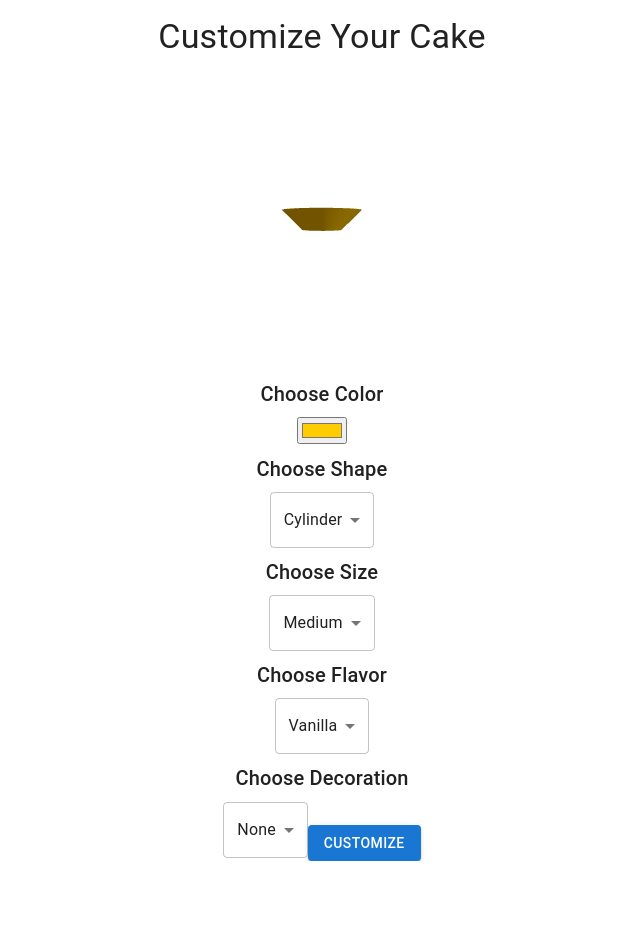
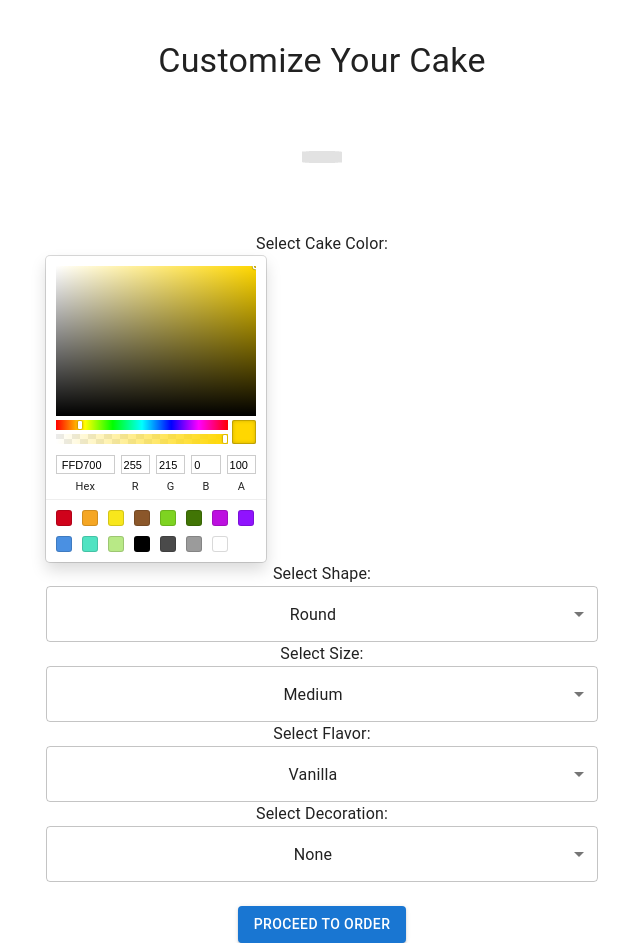
Before and after one commit to vikikukic99/Cake-Customizer-React, a Next.js app: page /customize in a window 1280 px wide. Shown: the whole page, without its empty margins (318-958 px from the left). Before the commit the page ends 861 px from the top, so only its background shows below. Built offline with nearby package versions, Linux system fonts and the light colour scheme.

Commit message:
Added ESLint, Prettier, and CI setup

```diff
--- a/src/app/customize/page.tsx
+++ b/src/app/customize/page.tsx
@@ -1,81 +1,89 @@
-'use client';
+"use client";
+import { useState, useEffect } from "react";
+import { useRouter } from "next/navigation";
+import { Container, Button, Typography, MenuItem, Select } from "@mui/material";
+import { SketchPicker } from "react-color";
+import dynamic from "next/dynamic";
 
-import { useRouter } from 'next/navigation';
-import { Canvas } from '@react-three/fiber';
-import { OrbitControls } from '@react-three/drei';
-import CakeModel from '@/components/CakeModel';
-import { useState } from 'react';
-import { Container, Typography, Select, MenuItem, Button } from '@mui/material';
+// Lazy load 3D model to prevent SSR issues
+const CakeModel = dynamic(() => import("@/components/CakeModel"), { ssr: false });
 
-export default function Customize() {
-  const [color, setColor] = useState('#ffcc00');
-  const [shape, setShape] = useState('cylinder');
-  const [size, setSize] = useState('medium');
-  const [flavor, setFlavor] = useState('vanilla');
-  const [decoration, setDecoration] = useState('none');
+const shapes = ["Round", "Square", "Heart"];
+const sizes = ["Small", "Medium", "Large"];
+const flavors = ["Vanilla", "Chocolate", "Strawberry"];
+const decorations = ["None", "Fruits", "Candles", "Sprinkles"];
+
+export default function CustomizePage() {
     const router = useRouter();
 
-  const handleCustomize = () => {
-    const query = new URLSearchParams({
-      color,
-      shape,
-      size,
-      flavor,
-      decoration,
-    }).toString();
-    router.push(`/order?${query}`);
+    // State is initialized on client only to prevent hydration mismatch
+    const [cake, setCake] = useState({
+        color: "#FFD700",
+        shape: "Round",
+        size: "Medium",
+        flavor: "Vanilla",
+        decoration: "None",
+    });
+
+    useEffect(() => {
+        setCake((prev) => ({ ...prev })); // Ensures React state initializes properly
+    }, []);
+
+    const handleSubmit = () => {
+        router.push(`/order?color=${cake.color}&shape=${cake.shape}&size=${cake.size}&flavor=${cake.flavor}&decoration=${cake.decoration}`);
     };
 
     return (
-    <Container maxWidth="md" sx={{ textAlign: 'center', mt: 2 }}>
-      <Typography variant="h4" gutterBottom>
-        Customize Your Cake
-      </Typography>
-      <Canvas style={{ height: 300 }}>
-        <OrbitControls />
-        <ambientLight intensity={0.5} />
-        <directionalLight position={[2, 2, 2]} />
-        <CakeModel color={color} shape={shape} size={size} decoration={decoration} />
-      </Canvas>
-      <Typography variant="h6" gutterBottom sx={{ mt: 1 }}>
-        Choose Color
-      </Typography>
-      <input type="color" value={color} onChange={(e) => setColor(e.target.value)} />
-      <Typography variant="h6" gutterBottom sx={{ mt: 1 }}>
-        Choose Shape
-      </Typography>
-      <Select value={shape} onChange={(e) => setShape(e.target.value)}>
-        <MenuItem value="cylinder">Cylinder</MenuItem>
-        <MenuItem value="cube">Cube</MenuItem>
-        <MenuItem value="sphere">Sphere</MenuItem>
+        <Container maxWidth="sm" sx={{ textAlign: "center", mt: 5 }}>
+            <Typography variant="h4">Customize Your Cake</Typography>
+
+            {/* 3D Cake Model */}
+            <CakeModel color={cake.color} shape={cake.shape} decoration={cake.decoration} />
+
+            <Typography>Select Cake Color:</Typography>
+            <SketchPicker
+                color={cake.color}
+                onChange={(color) => setCake({ ...cake, color: color.hex })}
+            />
+
+            <Typography>Select Shape:</Typography>
+            <Select value={cake.shape} onChange={(e) => setCake({ ...cake, shape: e.target.value })} fullWidth>
+                {shapes.map((shape) => (
+                    <MenuItem key={shape} value={shape}>
+                        {shape}
+                    </MenuItem>
+                ))}
             </Select>
-      <Typography variant="h6" gutterBottom sx={{ mt: 1 }}>
-        Choose Size
-      </Typography>
-      <Select value={size} onChange={(e) => setSize(e.target.value)}>
-        <MenuItem value="small">Small</MenuItem>
-        <MenuItem value="medium">Medium</MenuItem>
-        <MenuItem value="big">Big</MenuItem>
-        <MenuItem value="xl">XL</MenuItem>
+
+            <Typography>Select Size:</Typography>
+            <Select value={cake.size} onChange={(e) => setCake({ ...cake, size: e.target.value })} fullWidth>
+                {sizes.map((size) => (
+                    <MenuItem key={size} value={size}>
+                        {size}
+                    </MenuItem>
+                ))}
             </Select>
-      <Typography variant="h6" gutterBottom sx={{ mt: 1 }}>
-        Choose Flavor
-      </Typography>
-      <Select value={flavor} onChange={(e) => setFlavor(e.target.value)}>
-        <MenuItem value="vanilla">Vanilla</MenuItem>
-        <MenuItem value="chocolate">Chocolate</MenuItem>
-        <MenuItem value="strawberry">Strawberry</MenuItem>
+
+            <Typography>Select Flavor:</Typography>
+            <Select value={cake.flavor} onChange={(e) => setCake({ ...cake, flavor: e.target.value })} fullWidth>
+                {flavors.map((flavor) => (
+                    <MenuItem key={flavor} value={flavor}>
+                        {flavor}
+                    </MenuItem>
+                ))}
             </Select>
-      <Typography variant="h6" gutterBottom sx={{ mt: 1 }}>
-        Choose Decoration
-      </Typography>
-      <Select value={decoration} onChange={(e) => setDecoration(e.target.value)}>
-        <MenuItem value="none">None</MenuItem>
-        <MenuItem value="sprinkles">Sprinkles</MenuItem>
-        <MenuItem value="fruit">Fruit</MenuItem>
+
+            <Typography>Select Decoration:</Typography>
+            <Select value={cake.decoration} onChange={(e) => setCake({ ...cake, decoration: e.target.value })} fullWidth>
+                {decorations.map((decoration) => (
+                    <MenuItem key={decoration} value={decoration}>
+                        {decoration}
+                    </MenuItem>
+                ))}
             </Select>
-      <Button variant="contained" color="primary" sx={{ mt: 3 }} onClick={handleCustomize}>
-        Customize
+
+            <Button variant="contained" sx={{ mt: 3 }} onClick={handleSubmit}>
+                Proceed to Order
             </Button>
         </Container>
     );
--- a/src/components/CakeModel.tsx
+++ b/src/components/CakeModel.tsx
@@ -1,64 +1,35 @@
-import { useRef } from 'react';
-import { useFrame } from '@react-three/fiber';
-import { Mesh } from 'three';
-import * as THREE from 'three';
+"use client";
+import { Canvas } from "@react-three/fiber";
+import { MeshStandardMaterial, Sphere, Cylinder, Torus, Box } from "@react-three/drei";
 
-
-type Props = {
-  color: string;
-  shape: string;
-  size: string;
-  decoration: string;
+export default function CakeModel({ color, shape, decoration }) {
+    const renderShape = () => {
+        switch (shape) {
+            case "Round":
+                return <Cylinder args={[1, 1, 0.5, 32]} />;
+            case "Square":
+                return <Box args={[1, 1, 0.5]} />;
+            case "Heart":
+                return <Torus args={[0.6, 0.3, 16, 100]} />;
+            default:
+                return <Cylinder args={[1, 1, 0.5, 32]} />;
+        }
     };
 
-export default function CakeModel({ color, shape, size, decoration }: Props) {
-  const ref = useRef<Mesh>(null);
-  useFrame(() => ref.current && (ref.current.rotation.y += 0.01));
-
-  let scale;
-switch (size) {
-  case 'small':
-    scale = new THREE.Vector3(0.7, 0.7, 0.7);
-    break;
-  case 'medium':
-    scale = new THREE.Vector3(1, 1, 1);
-    break;
-  case 'big':
-    scale = new THREE.Vector3(1.3, 1.3, 1.3);
-    break;
-  case 'xl':
-    scale = new THREE.Vector3(1.6, 1.6, 1.6);
-    break;
-  default:
-    scale = new THREE.Vector3(1, 1, 1);
-}
-
-  let geometry;
-  if (shape === 'cube') {
-    geometry = <boxGeometry args={[1, 1, 1]} />;
-  } else if (shape === 'sphere') {
-    geometry = <sphereGeometry args={[0.7, 32, 32]} />;
-  } else {
-    geometry = <cylinderGeometry args={[1, 0.5, 0.5, 32]} />;
-  }
-
     return (
-    <mesh ref={ref} scale={scale}>
-      {geometry}
+        <Canvas>
+            <ambientLight intensity={0.5} />
+            <directionalLight position={[2, 2, 2]} />
+            <mesh position={[0, 0, 0]}>
+                {renderShape()}
                 <meshStandardMaterial color={color} />
-      {/* Add decorations */}
-      {decoration === 'sprinkles' && (
-        <mesh position={[0, 0.6, 0]}>
-          <sphereGeometry args={[0.05, 16, 16]} />
+            </mesh>
+            {decoration !== "None" && (
+                <mesh position={[0, 0.5, 0]}>
+                    <Sphere args={[0.2, 32, 32]} />
                     <meshStandardMaterial color="red" />
                 </mesh>
             )}
-      {decoration === 'fruit' && (
-        <mesh position={[0, 0.6, 0]}>
-          <boxGeometry args={[0.2, 0.1, 0.2]} />
-          <meshStandardMaterial color="green" />
-        </mesh>
-      )}
-    </mesh>
+        </Canvas>
     );
 }
```
Also changed, not shown: package.json (+11 -3 lines), src/app/order/page.tsx (+29 -35 lines), src/components/models/ChocolateDrizzle.tsx (added, +8 -0 lines), src/components/models/Fruits.tsx (added, +14 -0 lines), src/components/models/HeartCake.tsx (added, +27 -0 lines), src/components/models/RoundCake.tsx (added, +18 -0 lines), src/components/models/Sprinkles.tsx (added, +14 -0 lines), src/components/models/SquareCake.tsx (added, +17 -0 lines), .eslintrc.js (added), 2 other files (tests, documents, lock files or other folders). Lines whose indentation alone changed are shown as unchanged.
